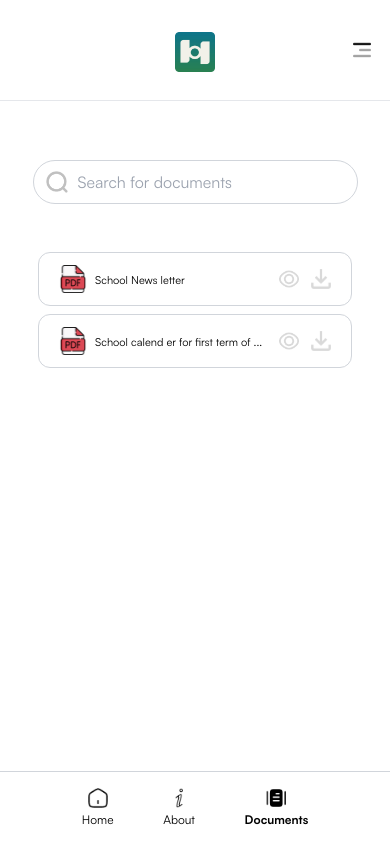
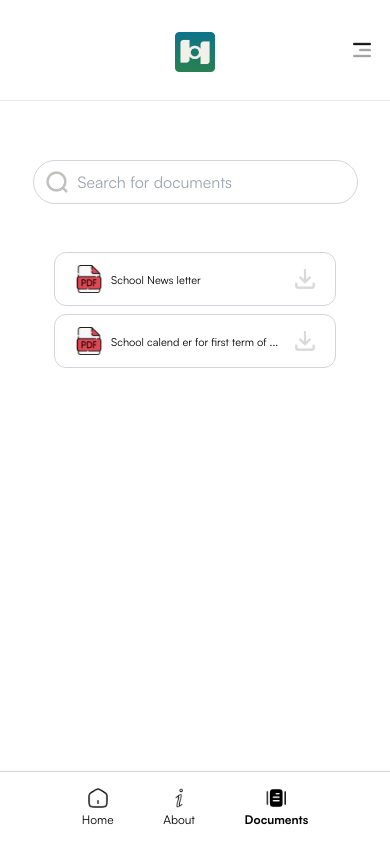
Before and after one commit to omnihale-inc/plato, a Next.js app: page /documents in a window 390 px wide. Built offline with nearby package versions, Linux system fonts and the light colour scheme.

Commit message:
feat: hide view icon for mobile website

```diff
--- a/src/components/Documents.tsx
+++ b/src/components/Documents.tsx
@@ -68,7 +68,10 @@ const Document = ({
             {document.title}
           </p>
           <div className="flex items-center gap-3">
-            <button onClick={() => setShowModal(true)}>
+            <button
+              className="hidden lg:block"
+              onClick={() => setShowModal(true)}
+            >
               <DocumentIcon iconSrc="/icons/view.png" />
             </button>
             <a
```
